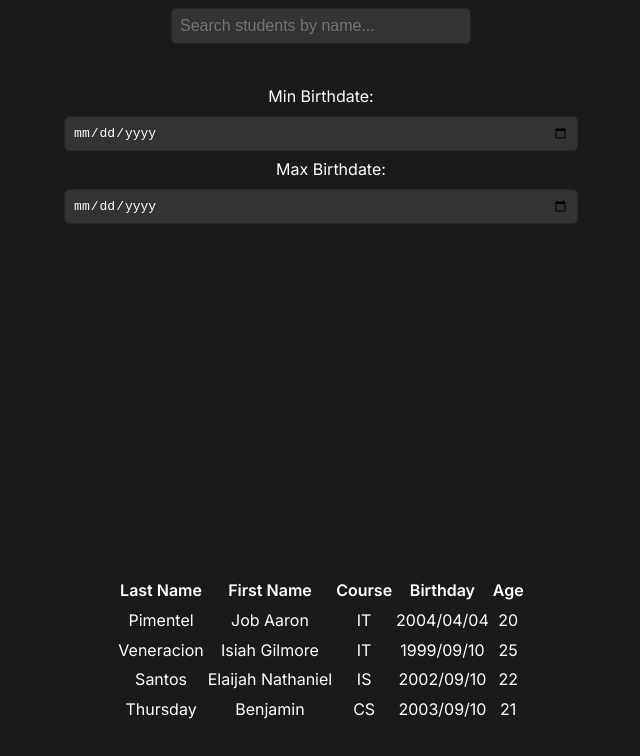
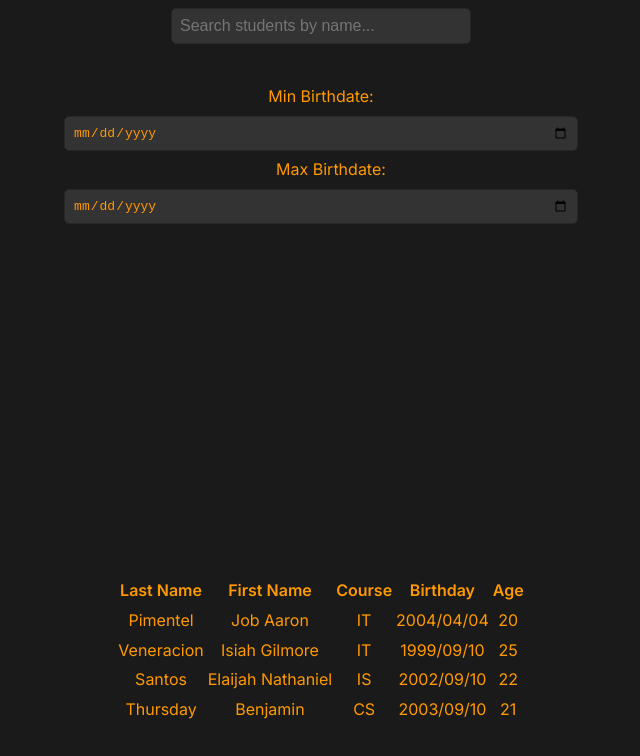
Before and after one commit to jatpimentel/Student-Management-System---Data-Table, a React (Vite) app: page / in a window 1280 px wide. Shown: the top 756 px of the page, without its empty margins (319-959 px from the left). Built offline with nearby package versions, Linux system fonts and the light colour scheme.

Commit message:
Black and Orange Theme

```diff
--- a/src/index.css
+++ b/src/index.css
@@ -1,11 +1,11 @@
 :root {
-  font-family: 'Inter', system-ui, Avenir, Helvetica, Arial, sans-serif;
+  font-family: "Inter", system-ui, Avenir, Helvetica, Arial, sans-serif;
   line-height: 1.6;
   font-weight: 400;
 
   /* Pornhub-inspired color scheme */
   --primary-color: #ff9900; /* Bold orange */
-  --secondary-color: #ffffff; /* White for text */
+  --secondary-color: #ff9900; /* White for text */
   --background-color: #1a1a1a; /* Dark background */
   --accent-color: #333333; /* Dark gray for elements */
   --hover-color: #e68a00; /* Lighter orange for hover */
```
